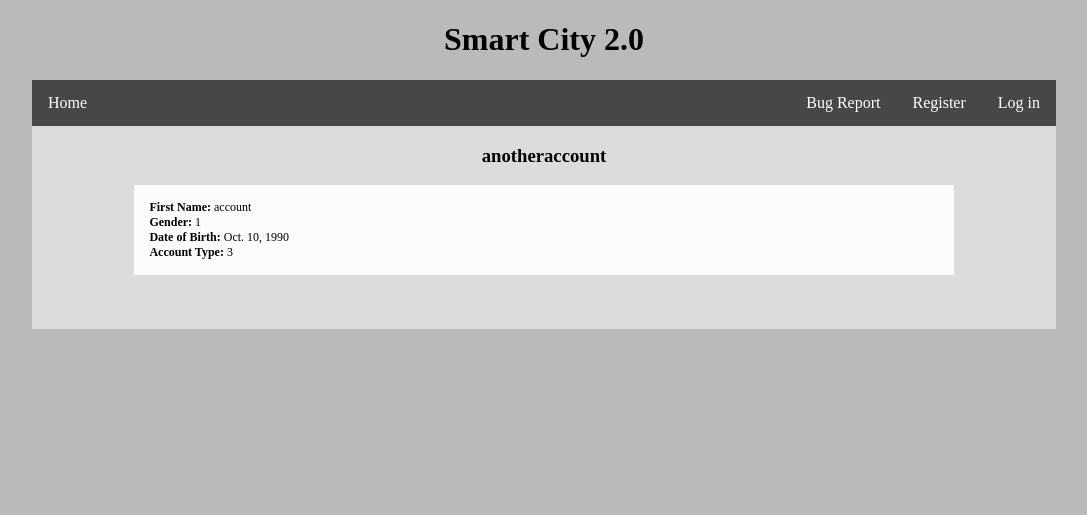
After one commit to lowejosh/Django-landmarks, a Django app: page /profile/12/ in a window 1280 px wide. The commit adds this page. Shown: the top 515 px of the page, without its empty margins (96-1183 px from the left). Run offline with Django 3.2, Linux system fonts and the light colour scheme; data comes from the database, SQL or seed files in the repository; both versions use the stored data as it was after the commit; some libraries are stand-ins or nearby versions.

Commit message:
added profile page

```diff
--- a/workspace/assignment_sprint1/assignment_sprint1/urls.py
+++ b/workspace/assignment_sprint1/assignment_sprint1/urls.py
@@ -44,7 +44,8 @@ urlpatterns = [
     url(r'^email/$', views.email, name='email'),
     url(r'^imageform/$', views.imageform, name='imageform'),
     url(r'^bugs/$', views.bugs, name='bugs'),
-    url(r'^suggestLocation/$', views.suggestLocation, name='suggestLocation')
+    url(r'^suggestLocation/$', views.suggestLocation, name='suggestLocation'),
+    url(r'^profile/(?P<user_id>[0-9]+)/$', views.profile, name='profile')
 
 ]
 
--- a/workspace/assignment_sprint1/sprint1/views.py
+++ b/workspace/assignment_sprint1/sprint1/views.py
@@ -236,6 +236,33 @@ def suggestLocation(request):
         notification = 'You need to be logged in to view this page. Log in <a href="/login/">here</a>.'
         context_dict = {'navBar' : navBar, 'notification' : notification}
         return render(request, 'notification.html', context=context_dict)
+
+
+#TODO
+# Profile view
+def profile(request, user_id):
+    # Show the correct navBar
+    if (request.user.is_authenticated()):
+        navBar = navBarFunc(request)
+    else:
+        navBar = navBarFunc(request)
+
+    try:
+        # Retrieve data from database
+        l = Profile.objects.get(id=int(user_id))
+        username = l.user
+        firstName = l.firstName
+        gender = l.gender
+        accountType = l.accountType
+        dateofbirth = l.dateOfBirth
+        context_dict = {'navBar' : navBar, 'username' : username, 'firstName': firstName, 'gender': gender, 'accountType': accountType, 'dateofbirth': dateofbirth}
+        return render(request, 'profile.html', context=context_dict)
+    except:
+        # If there is no data
+        notification = "This user does not exist"
+        context_dict = {'navBar' : navBar, 'notification' : notification,}
+        return render(request, 'notification.html', context=context_dict)
+
 
 # Signup page view
 def signup(request):
--- a/workspace/assignment_sprint1/static/css/styles.css
+++ b/workspace/assignment_sprint1/static/css/styles.css
@@ -8,6 +8,13 @@ html {
 *:before,
 *:after {
   box-sizing: inherit;
+}
+
+.profile-info {
+    margin-left: 10%;
+    margin-right: 10%;
+    padding: 15px;
+    background-color: #FCFCFC;
 }
 
 .rate {
--- /dev/null
+++ b/workspace/assignment_sprint1/templates/profile.html
@@ -0,0 +1,16 @@
+<!-- This file is an extension of base.html -->
+{% extends 'base.html' %}
+
+<!-- Main content -->
+{% block content %}
+        <h3 class="centered-content">{{ username }}</h3>
+        <div class="profile-info">
+            <p><b>First Name:</b> {{ firstName }}</p>
+            <p><b>Gender:</b> {{ gender }}</p>
+            <p><b>Date of Birth:</b> {{ dateofbirth }}</p>
+            <p><b>Account Type:</b> {{ accountType }}</p>
+        </div>
+
+
+   <br />
+{% endblock %}
```
Also changed, not shown: workspace/assignment_sprint1/db.sqlite3.
